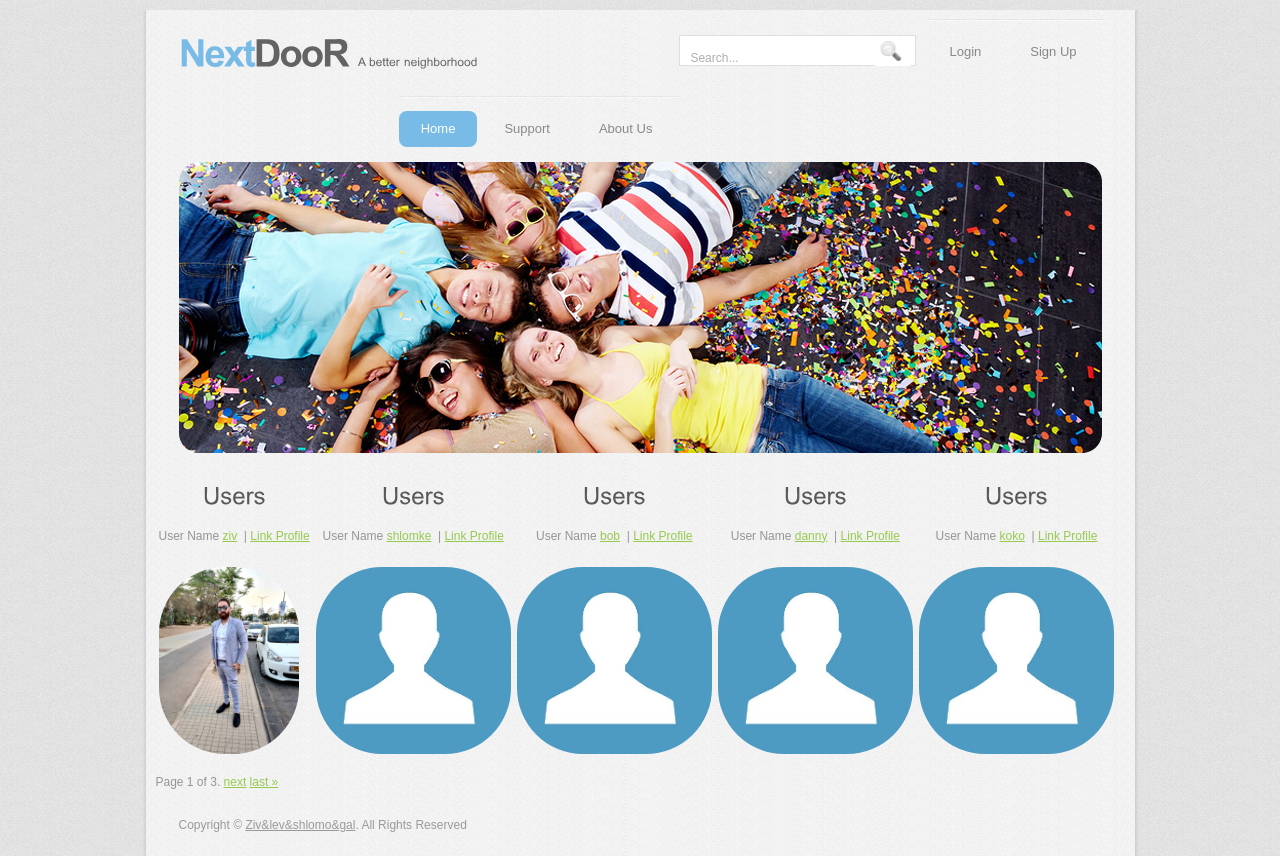
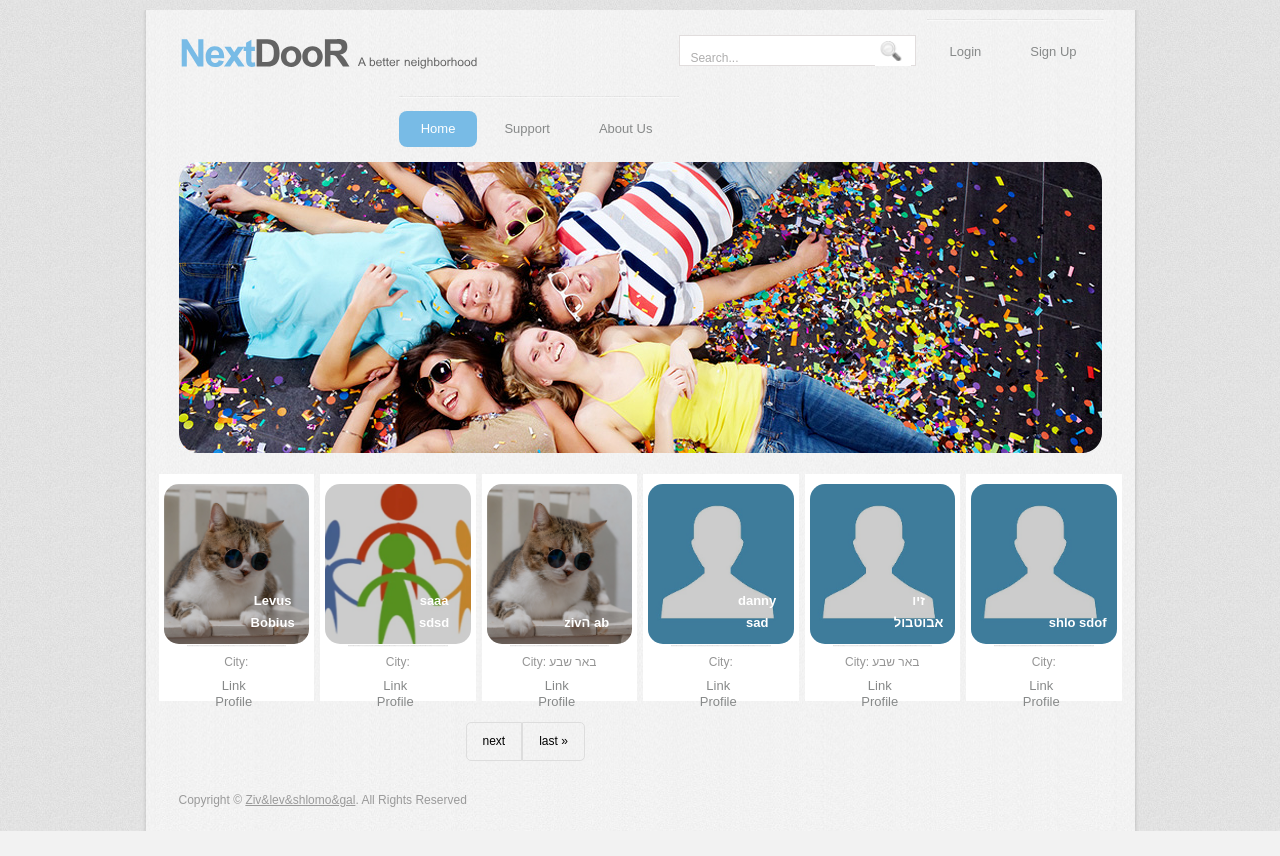
Before and after one commit to Project-Management-SCE/PM2022_TEAM_4, a Django app: page / in a window 1280 px wide. After the commit the page ends 831 px from the top, so only its background shows below. Run offline with Django 4.2, Linux system fonts and the light colour scheme; data comes from the database, SQL or seed files in the repository; both versions use the stored data as it was after the commit; lists and menus that the app fills with data are empty.

Commit message:
fixed image profile in homepage

```diff
--- a/NextDoor/Home/views.py
+++ b/NextDoor/Home/views.py
@@ -5,10 +5,10 @@
 from django.core.paginator import Paginator
 
 def home(request):
-    get_user = CustomUser.objects.all()
+    get_user = CustomUser.objects.all().order_by('?')
     profile = UserProfile.objects.all()
     #set up pagination
-    p = Paginator(get_user,5)
+    p = Paginator(get_user,6)
     page_number = request.GET.get('page')
     page_obj = p.get_page(page_number)
     return render(request,'home/HomePage.html',{'page_obj':page_obj,'profile':profile})
--- a/static/home/js/script.js
+++ b/static/home/js/script.js
@@ -7,3 +7,13 @@
 	$('.pagenavi a, .pagenavi .current').css({"border-radius": "5px", "-moz-border-radius":"5px", "-webkit-border-radius":"5px"});
 
 });
+$(document).ready(function(){
+  $('.story').owlCarousel({
+    center: false,
+    items:3,
+    loop:true,
+    margin:5,
+	 stagePadding: 15,
+
+});
+});
--- a/templates/home/HomePage.html
+++ b/templates/home/HomePage.html
@@ -21,6 +21,75 @@
   display: flex;
   justify-content: space-between;
 }
+.pagination {
+  display: inline-block;
+}
+
+.pagination a {
+  color: black;
+  float: left;
+  padding: 8px 16px;
+  text-decoration: none;
+  border: 1px solid #ddd;
+  text-align: center;
+}
+
+.pagination a.active {
+  background-color: #4CAF50;
+  color: white;
+  border: 1px solid #4CAF50;
+  text-align: center;
+}
+
+.pagination a:hover:not(.active) {background-color: #ddd;}
+
+.pagination a:first-child {
+  border-top-left-radius: 5px;
+  border-bottom-left-radius: 5px;
+  text-align: center;
+}
+
+.pagination a:last-child {
+  border-top-right-radius: 5px;
+  border-bottom-right-radius: 5px;
+  text-align: center;
+}
+.story {
+	background:white;
+	padding:10px 5px;
+}
+.story .story-item {
+	height: 160px;
+    border-radius: 15px;
+    background: #3e7fff;
+    background-repeat: no-repeat;
+    background-size: cover;
+    background-position: center center;
+    color: white;
+	position:relative;
+	font-size:13px;
+}
+.story .story-item:before {
+   content: '';
+    position: absolute;
+    top: 0;
+    right: 0;
+    bottom: 0;
+    left: 0;
+    background-color: black;
+    opacity: .2;
+    border-radius: 15px;
+  }
+.story .story-item span {
+	position:absolute;bottom:0;
+	padding:10px 5px;
+  font-family: sans-serif;
+}
+.story .owl-stage {
+    right: 15px;
+}
+
+
 
 </style>
 <div style="display: inline-flex;">
@@ -49,23 +118,37 @@
   --!>
 
 {% for contact in page_obj %}
+
     <table>
         <div class="bob">
             <div >
         <tr>
             <th>
-            <h2><span>Users</span></h2>
-            <p class="post-data"> User Name <a href="#">{{ contact.username }}</a> &nbsp;|&nbsp;<a href="/Account/user_profile/{{ contact.username }}">Link Profile</a></p>
-             {% for p in profile %}
+</div>
+            <!--<h2><span>{{ contact.username }}</span></h2>--!>
+                 {% for p in profile %}
                   {% if p.user.username == contact.username %}
+                   <div class="story owl-carousel owl-theme">
+                  <div class="story-item item" style="background-image:url({{p.image.url}});"><div class="rounded"></div>
+                      <span>{{p.first_name}} {{p.last_name}} </span>
+                  </div>
+                <!-- <p class="post-data">First Name: {{p.first_name}}</p>
+                <p class="post-data">Last Name: {{p.last_name}}</p>--!>
+                <p class="post-data">City: {{p.city}}</p>
+                 <div class="menu_nav" >
+                     <ul style="margin: -44px 23px;">
+                <li><p><a href="/Account/user_profile/{{ contact.username }}">Link Profile</a></p> </li>
+                </ul>
+                 </div>
             </th></tr>
         <tr>
          <td>
-                <img src="{{p.image.url}}" alt="user_profile" style="element.style
+<!--                <img src="{{p.image.url}}" alt="user_profile" style="
     width: 151px;
     height: 187px;
     border-radius: 66px;
 " >
+--!>
                   {% endif %}
                   {% endfor %}
         </td></tr>
@@ -74,16 +157,15 @@
         </table>
 {% endfor %}
 </div>
-<div class="pagination">
+<div class="pagination" style="text-align: center;padding: 0px 310px;">
     <span class="step-links">
+
         {% if page_obj.has_previous %}
             <a href="?page=1">&laquo; first</a>
             <a href="?page={{ page_obj.previous_page_number }}">previous</a>
         {% endif %}
 
-        <span class="current">
-            Page {{ page_obj.number }} of {{ page_obj.paginator.num_pages }}.
-        </span>
+
 
         {% if page_obj.has_next %}
             <a href="?page={{ page_obj.next_page_number }}">next</a>
```
Also changed, not shown: NextDoor/db.sqlite3, NextDoor/profile_image/20200404_193107.jpg (added), NextDoor/profile_image/default_img_bfXNZLL.jpg (added).
